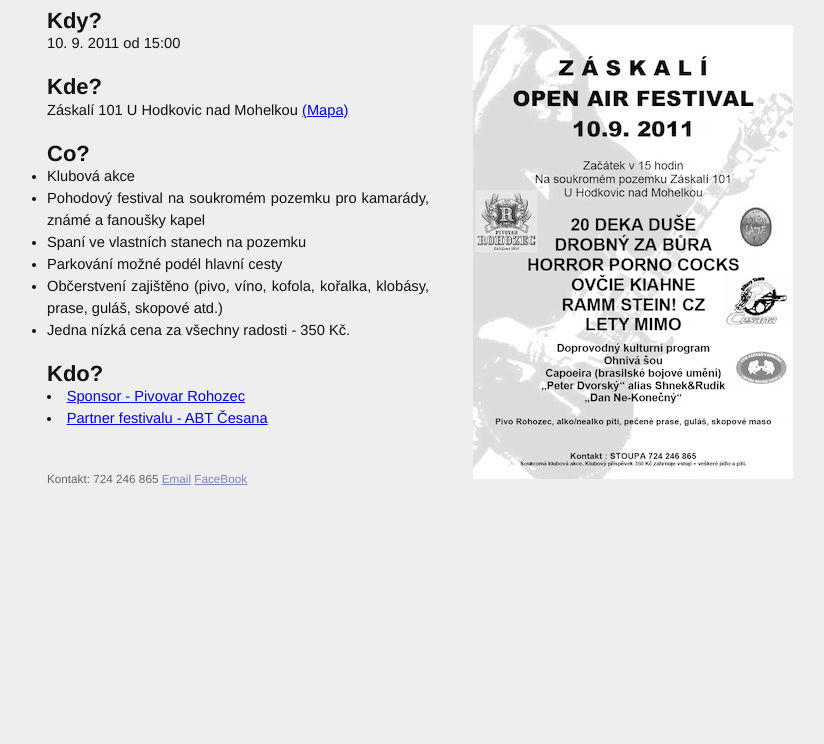
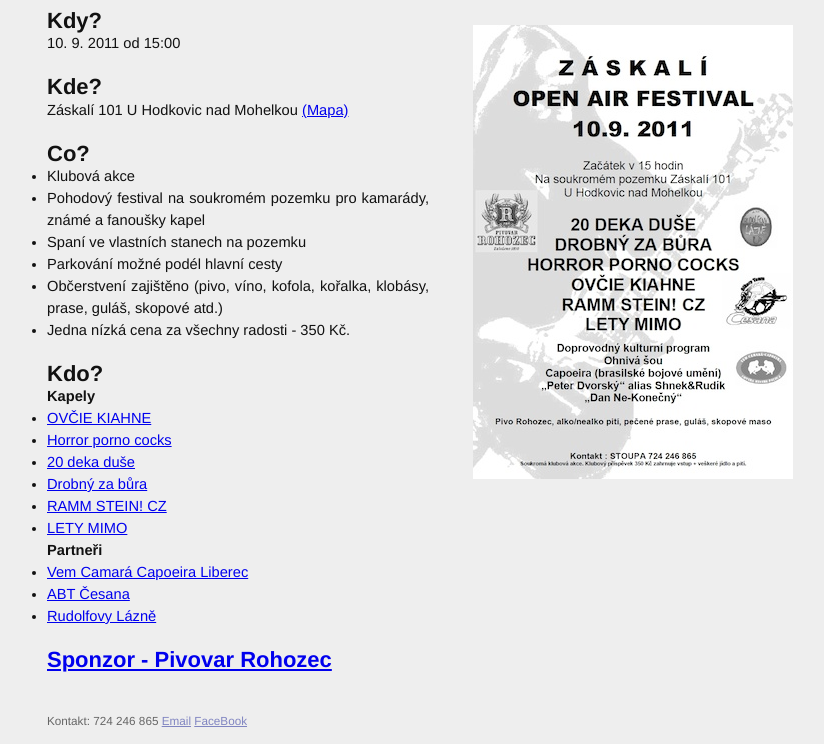
Before and after one commit to LastStar/zaskali2011, a plain HTML site: page index.html in a window 1280 px wide. Shown: the part 104-848 px from the top of the page, without its empty margins (198-1022 px from the left). Drawn offline with Linux system fonts and the light colour scheme.

Commit message:
Add groups and partners

```diff
--- a/index.html
+++ b/index.html
@@ -36,10 +36,23 @@
     <li>Občerstvení zajištěno (pivo, víno, kofola, kořalka, klobásy, prase, guláš, skopové atd.)</li>
     <li>Jedna nízká cena za všechny radosti - 350 Kč.</li>
   </ul>
-  <h2>Kdo?</h2  <ul class='sponsor'>
-    <li><a href="http://www.pivorohozec.cz/">Sponsor - Pivovar Rohozec</a></li>
-    <li><a href="http://www.cesana-abt.eu">Partner festivalu - ABT Česana</a></li>
-  </ul>
+  <h2>Kdo?</h2>
+    <h3>Kapely</h3>
+    <ul class="description">
+      <li><a href="http://bandzone.cz/ovciekiahne">OVČIE KIAHNE</a></li>
+      <li><a href="http://bandzone.cz/horrorpornococks">Horror porno cocks</a></li>
+      <li><a href="http://www.20dekaduse.cz/">20 deka duše</a></li>
+      <li><a href="http://drobny.wz.cz/">Drobný za bůra</a></li>
+      <li><a href="http://www.ramm-stein.cz/">RAMM STEIN! CZ</a></li>
+      <li><a href="http://www.letymimo.cz/">LETY MIMO</a></li>
+    </ul>
+    <h3>Partneři</h3>
+    <ul class="description">
+      <li><a href="http://liberec.vemcamara.com/">Vem Camará Capoeira Liberec</a></li>
+      <li><a href="http://www.cesana-abt.eu">ABT Česana</a></li>
+      <li><a href="http://cs-cz.facebook.com/people/Rudolfovy-L%C3%A1zn%C4%9B/100002388627724">Rudolfovy Lázně</a></li>
+    </ul>
+    <h2><a href="http://www.pivorohozec.cz/">Sponzor - Pivovar Rohozec</a></h2>
   <div class="footer">
     <div class="contact">
       <p>
```
